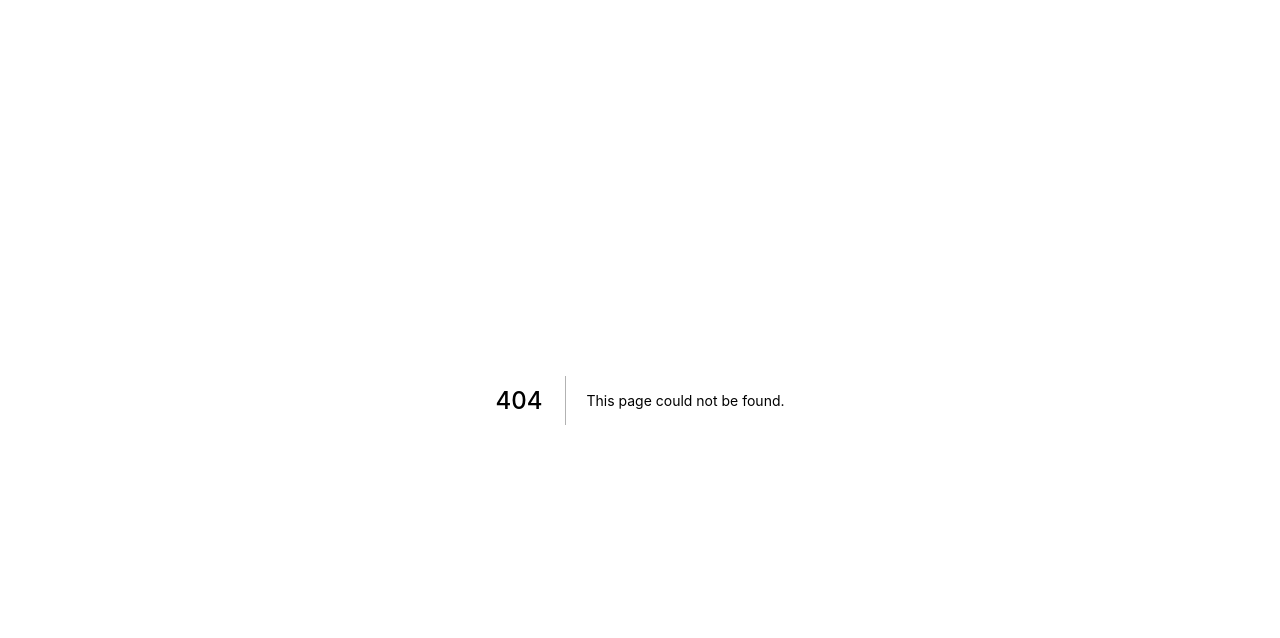
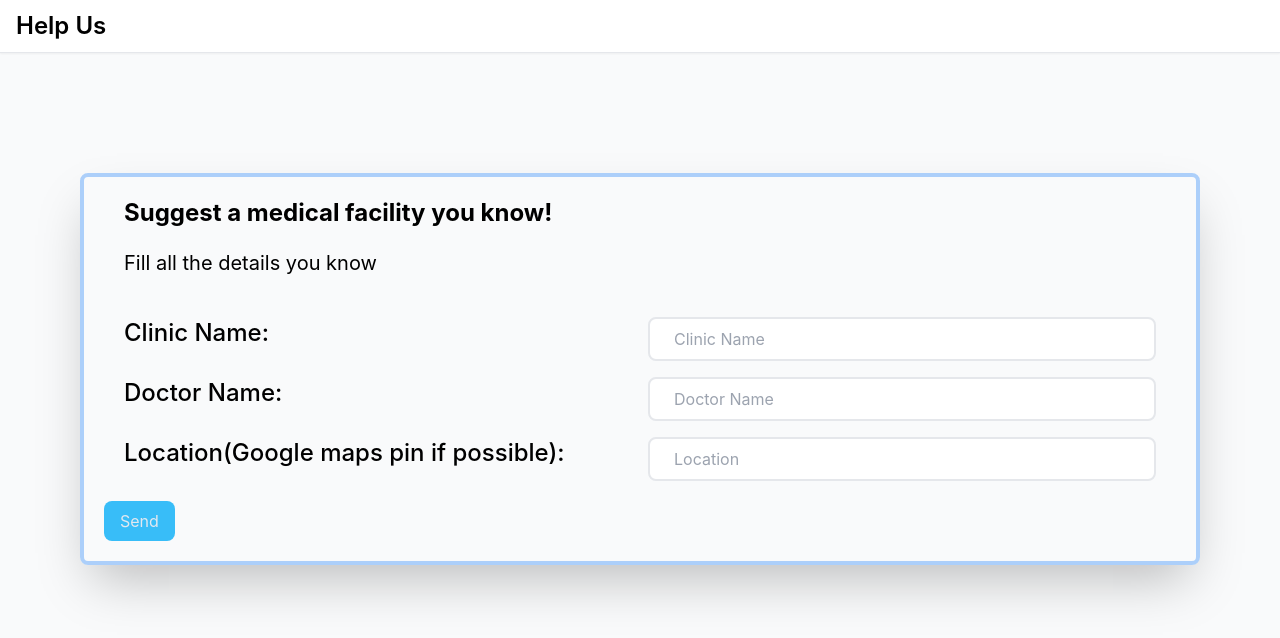
Before and after one commit to NiranjanNR/Trouver, a Next.js app: page /Forms in a window 1280 px wide. Before the commit this address had no page. Shown: the top 638 px of the page. Built offline with nearby package versions, Linux system fonts and the light colour scheme; a web font is replaced by a local one.

Commit message:
Added forms submission(emailjs api)

```diff
--- a/package.json
+++ b/package.json
@@ -9,6 +9,7 @@
     "lint": "next lint"
   },
   "dependencies": {
+    "@emailjs/browser": "^3.9.1",
     "framer-motion": "^7.5.1",
     "next": "12.2.5",
     "react": "18.2.0",
--- /dev/null
+++ b/pages/Forms.js
@@ -0,0 +1,78 @@
+import React, { useRef } from 'react';
+import emailjs from '@emailjs/browser';
+import Router from 'next/router'
+
+function Forms() {
+    const form = useRef();
+
+  const sendEmail = (e) => {
+    e.preventDefault();
+
+    emailjs.sendForm('service_95x44md', 'template_c102ogc', form.current, 'mT5cfh8UW7G4pm2Ol')
+      .then((result) => {
+          console.log(result.text);
+      }, (error) => {
+          console.log(error.text);
+      });
+  };
+  return (
+
+    <div class="sm:grid grid-cols-1 divide-x h-screen">
+
+  <div className="bg-gray-50 ">
+  <nav class="bg-white px-2 sm:px-4 py-2.5  border-b  border-gray-200  text-2xl font-semibold shadow-sm"> Help Us</nav>
+    <div className='mt-10'>
+    <div className='lg:p-20 p-4'>
+      <div className=' rounded-lg shadow-2xl border-4  border border-blue-400 border-opacity-50 hover:border-blue-500 p-5 mb-5'>
+  <h1 className="text-2xl mb-5 ml-5 text font-bold">Suggest a medical facility you know!</h1>
+  <h1 className="text-xl text  ml-5">Fill all the details you know</h1>
+  <form ref={form} onSubmit={sendEmail}>
+  <div class="grid grid-cols-2 gap-4 p-5 mt-5">
+  <span className="text-2xl font-medium ">
+              Clinic Name:
+            </span>
+        <input
+          type="text"
+          className="rounded-lg px-6 border-2 border-neutral p-2 rounded"
+          placeholder="Clinic Name"
+          name="user_name"
+        />
+        <span className="text-2xl font-medium ">
+              Doctor Name:
+            </span>
+        <input
+          type="text"
+          className="rounded-lg px-6 border-2 border-neutral p-2 rounded"
+          placeholder="Doctor Name"
+          name="user_email"
+        />
+        <span className="text-2xl font-medium ">
+              Location(Google maps pin if possible):
+            </span>
+        <input
+          type="text"
+          className="rounded-lg px-6 border-2 border-neutral p-2 rounded"
+          placeholder="Location"
+          name="message"
+        />
+  </div>
+
+  <input className='bg-sky-400 text-slate-200 px-4 py-2 hover:bg-sky-500 rounded-lg' type="submit" value="Send" onClick={()=>{Router.push('/Thanku')}}/>
+
+    </form>
+
+  </div>
+
+
+
+
+
+</div>
+</div>
+  </div>
+
+</div>
+  )
+}
+
+export default Forms
--- /dev/null
+++ b/pages/Thanku.js
@@ -0,0 +1,9 @@
+import React from 'react'
+
+function Thanku() {
+  return (
+    <div>Thankuu</div>
+  )
+}
+
+export default Thanku
--- a/pages/_app.js
+++ b/pages/_app.js
@@ -2,7 +2,7 @@ import '../styles/globals.css'
 import '../styles/Page1.css'
 import '../components/NavBar/NavBar.css'
 import '../styles/foocss.css'
-
+import '../styles/styl.css'
 
 function MyApp({ Component, pageProps }) {
   return <Component {...pageProps} />
--- /dev/null
+++ b/styles/styl.css
@@ -0,0 +1,9 @@
+input[type=text] {
+    -webkit-transition: 0.5s;
+  transition: 0.5s;
+  outline: none;
+}
+input[type=text]:focus {
+
+    border-color: #0e9ccb;
+  }
```
Also changed, not shown: 2 other files (tests, documents, lock files or other folders).
